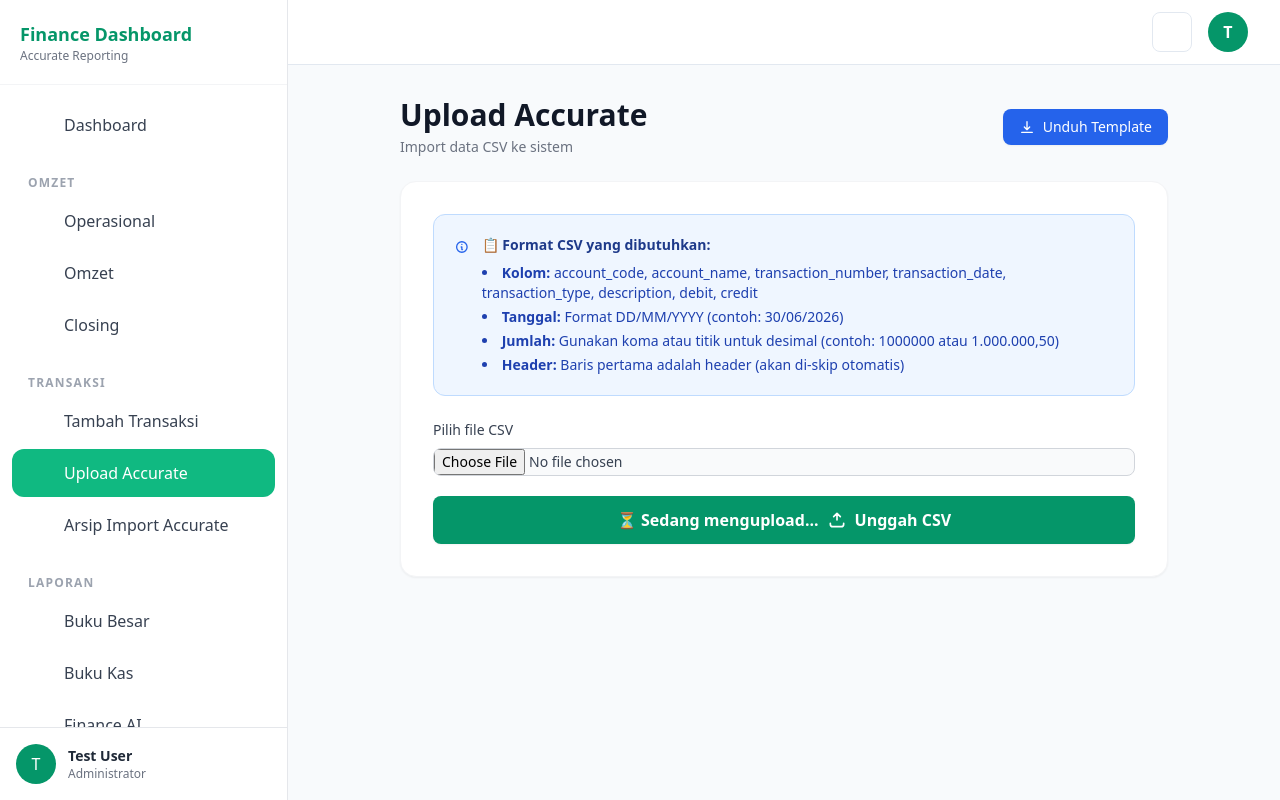
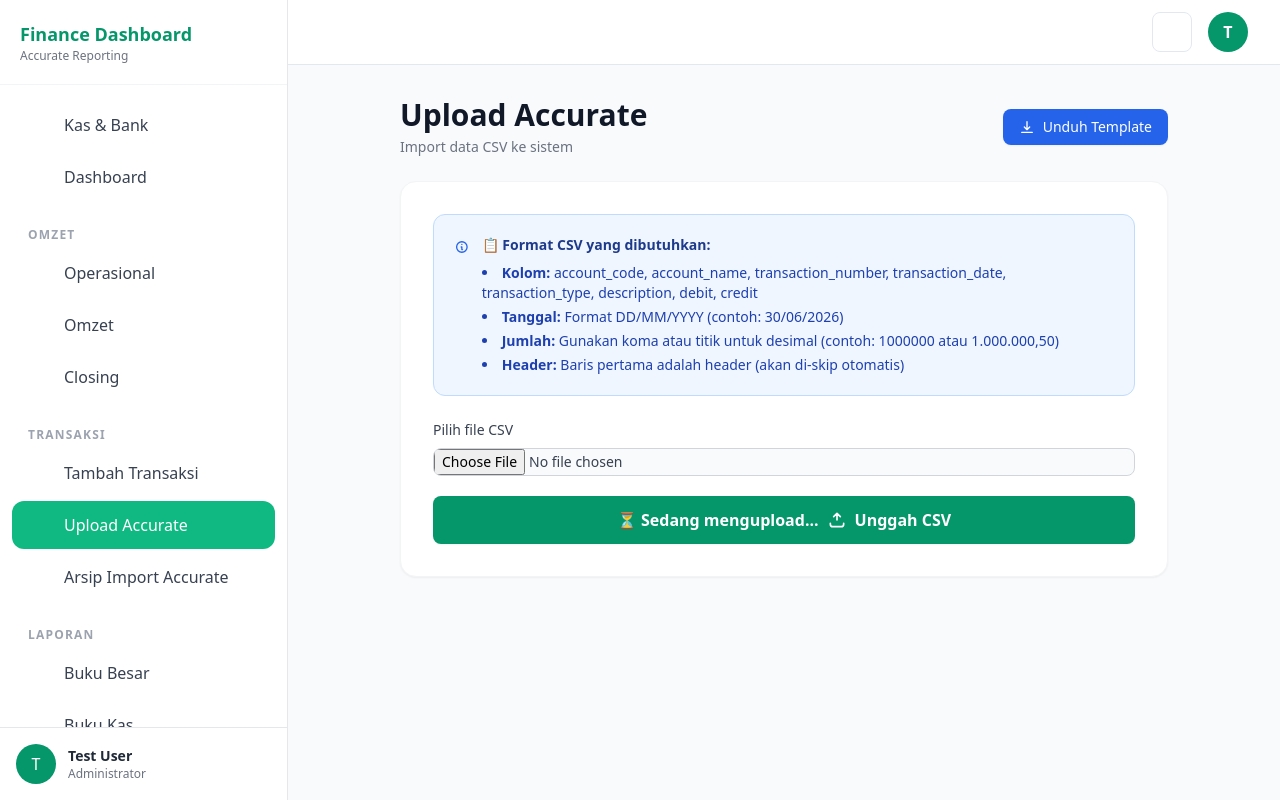
Before and after one commit to anggamuh/finance-dashboard, a Laravel app: page /upload in a window 1280 px wide. Run offline with Laravel 12, Linux system fonts and the light colour scheme; a user stored in the database is signed in; data comes from the database, SQL or seed files in the repository; style sheets or scripts are compiled from the project's sources; some libraries are stand-ins or nearby versions.

Commit message:
feat(kas-bank): register protected route and sidebar menu

```diff
--- a/resources/views/components/sidebar.blade.php
+++ b/resources/views/components/sidebar.blade.php
@@ -35,6 +35,12 @@
         x-transition:leave-start="opacity-100"
         x-transition:leave-end="opacity-0"
         class="sidebar-scroll flex-1 overflow-y-auto px-3 py-4 space-y-1">
+
+        <a href="{{ route('bank-ledger.index') }}" @click="sidebarOpen = false"
+           class="flex items-center gap-3 px-4 py-3 rounded-xl transition text-gray-700 dark:text-white hover:bg-gray-100 dark:hover:bg-gray-800 {{ request()->routeIs('bank-ledger.*') ? 'bg-emerald-500 text-white' : '' }}">
+            <x-heroicon-o-building-library class="h-6 w-6 text-emerald-600" />
+            <span>Kas &amp; Bank</span>
+        </a>
 
         {{-- Dashboard --}}
         <a href="{{ route('dashboard') }}" @click="sidebarOpen = false"
```
